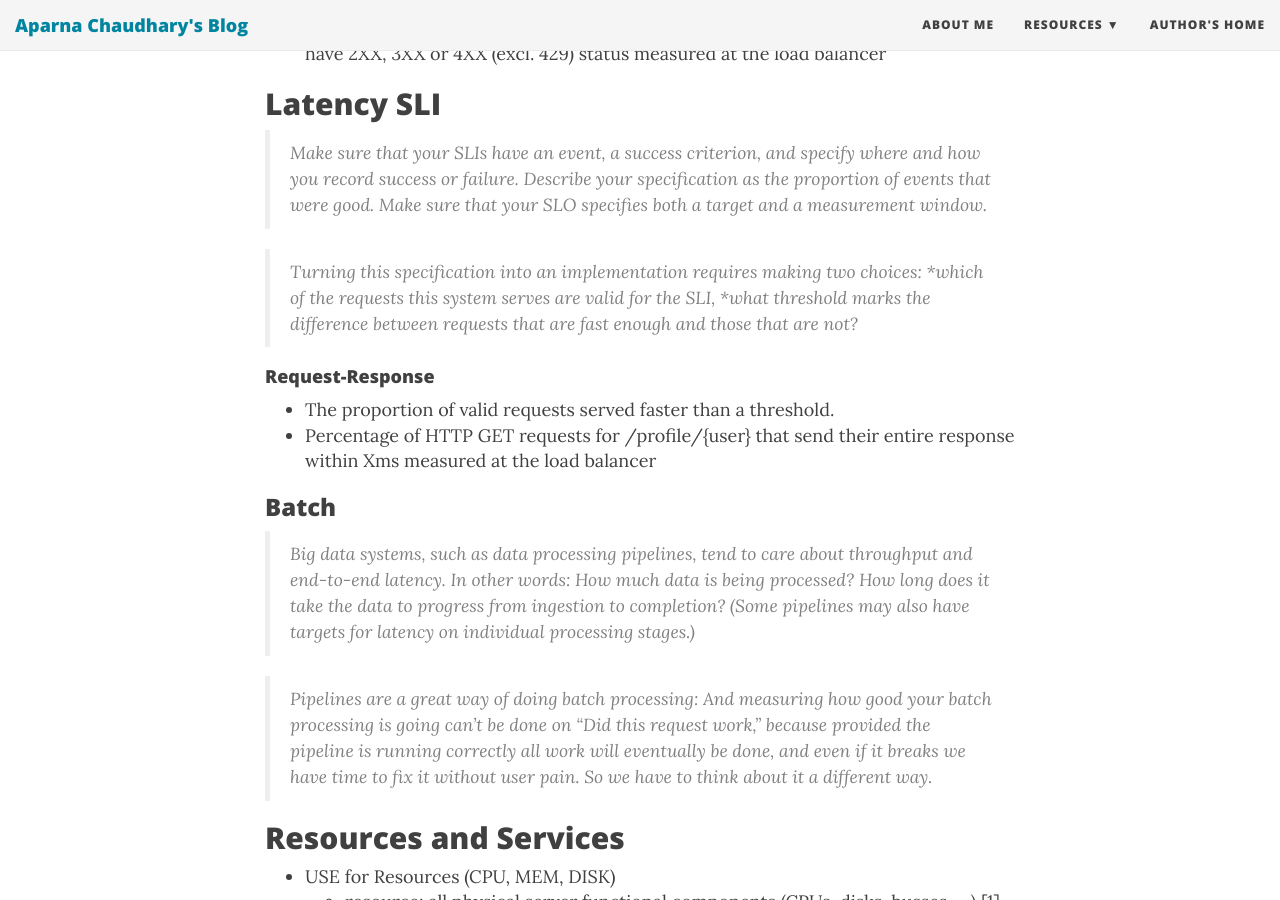
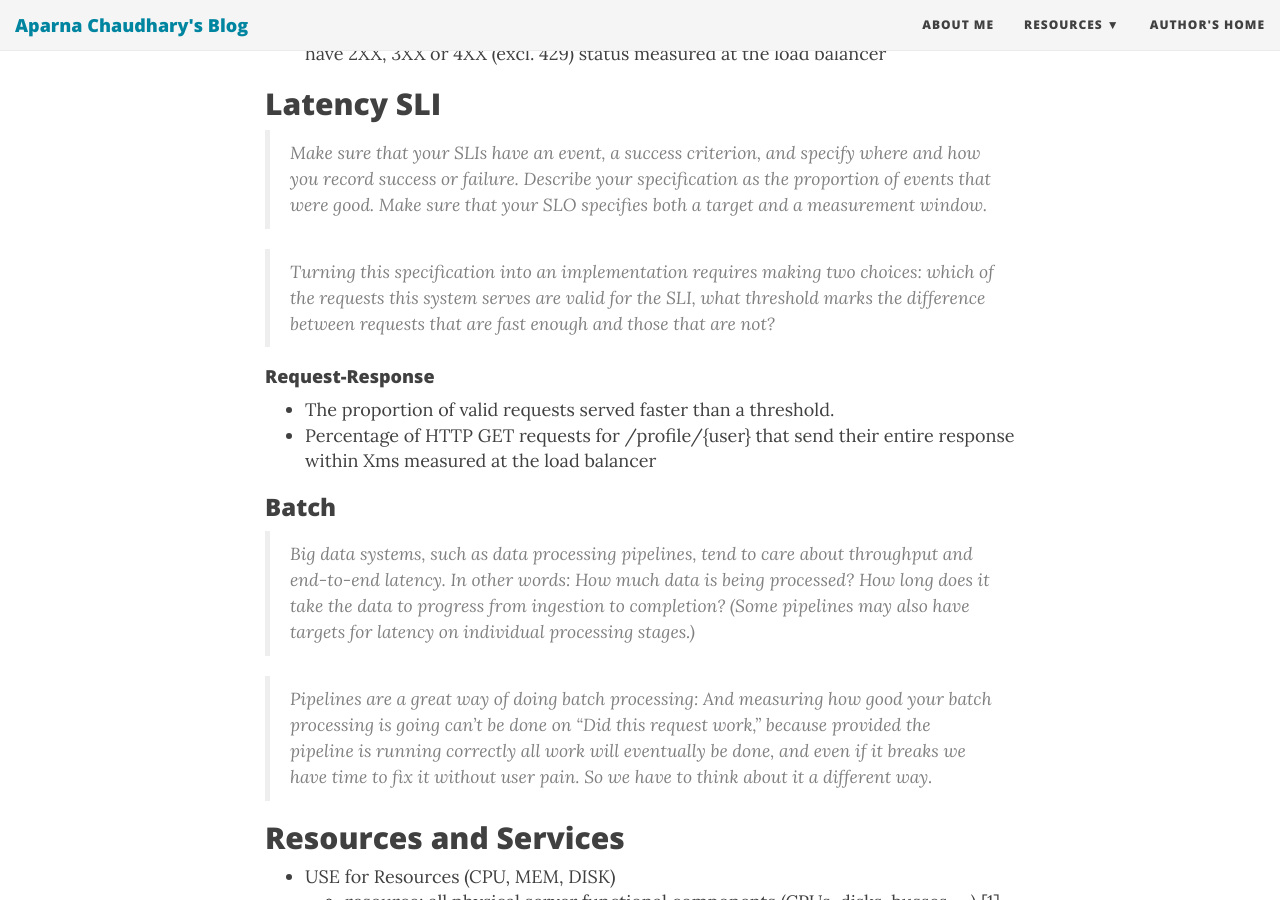
Before and after one commit to aparnachaudhary/aparnachaudhary.github.io, a Jekyll site: the page built from _posts/2019-01-14-The-Site-Reliability-Workbook.md, in a window 1280 px wide and 900 px high, scrolled down 2010 px. Built offline with Jekyll 4.4.1, drawn with Linux system fonts in a browser that asks for light colours; nearby versions of some CDN libraries; comment, search, counter and statistics services are not loaded.

```diff
--- a/_posts/2019-01-14-The-Site-Reliability-Workbook.md
+++ b/_posts/2019-01-14-The-Site-Reliability-Workbook.md
@@ -67,9 +67,7 @@ Recently I read the book “The Site Reliability Workbook”. I tried to capture
 > Make sure that your SLIs have an _event_, a success criterion, and specify where and how you record success or failure. Describe your specification as the proportion of events that were good.
 > Make sure that your SLO specifies both a _target_ and a _measurement window_.
 
-> Turning this specification into an implementation requires making two choices:
-*which of the requests this system serves are valid for the SLI,
-*what threshold marks the difference between requests that are fast enough and those that are not?
+> Turning this specification into an implementation requires making two choices: which of the requests this system serves are valid for the SLI, what threshold marks the difference between requests that are fast enough and those that are not?
 
 #### Request-Response
 * The proportion of valid requests served faster than a threshold.
```
